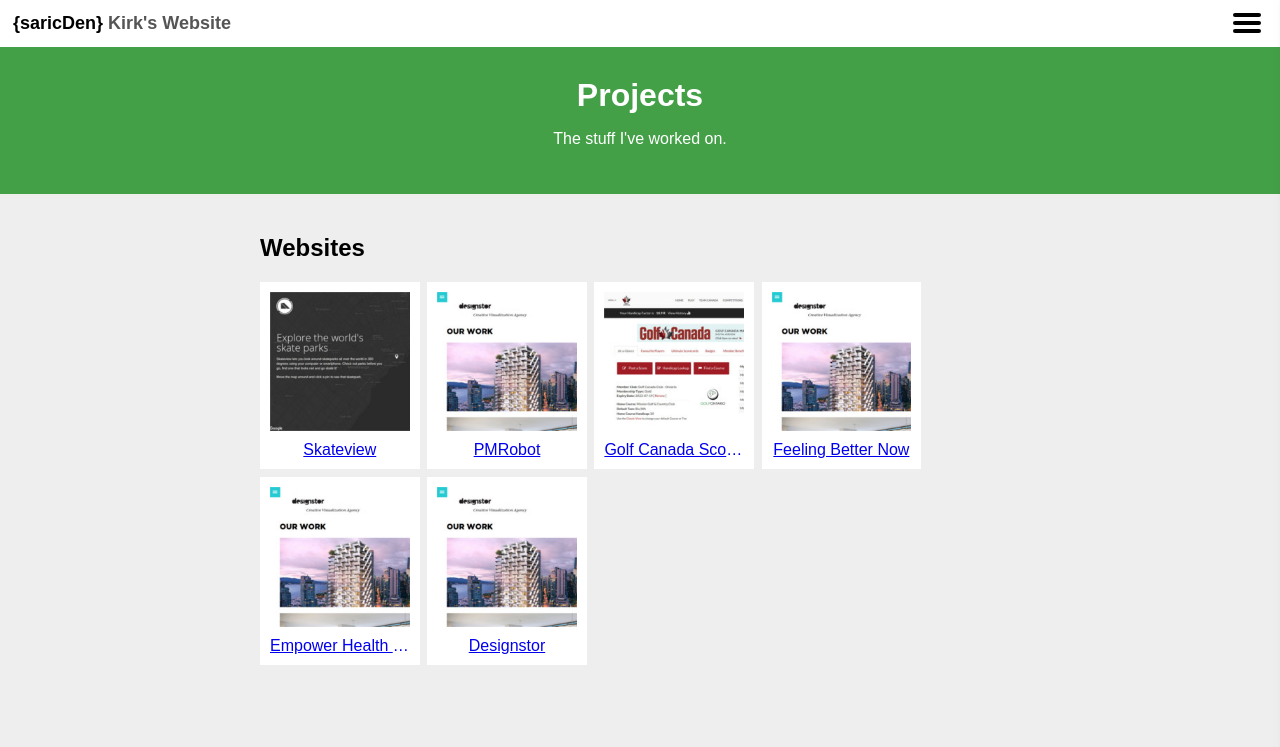
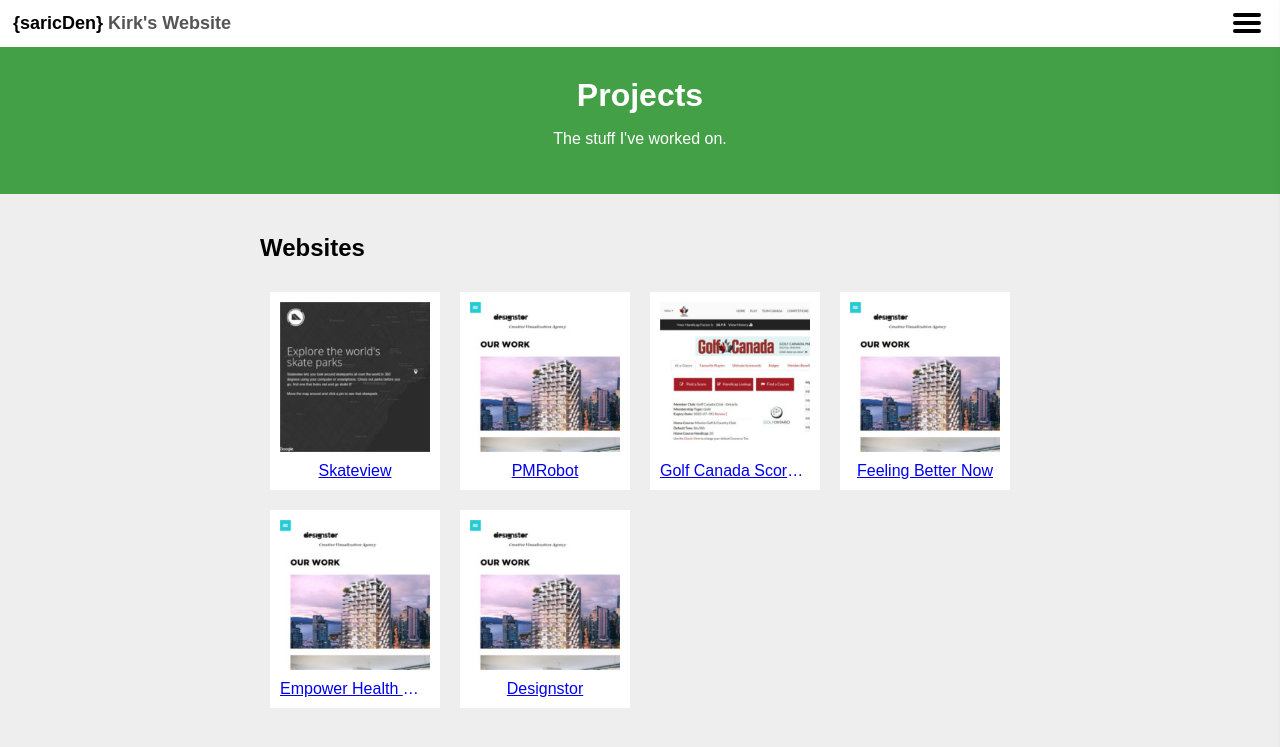
Before and after one commit to saricden/saricden.com, a Jekyll site: the page built from projects.html, in a window 1280 px wide. Shown: the top 747 px of the page. Built offline with Jekyll 4.4.1, drawn with Linux system fonts in a browser that asks for light colours.

Commit message:
Improves website projects styling.

```diff
--- a/projects.html
+++ b/projects.html
@@ -9,13 +9,15 @@ permalink: /projects/
 </header>
 
 <main class="contentbox">
-  <div class="website-container">
+  <div class="clearfix">
     <h2>Websites</h2>
     {% for post in site.categories.websites %}
-      <a href="{{ post.url }}" class="website">
-        <img src="{{ post.listImg }}" alt>
-        <span>{{ post.title }}</span>
-      </a>
+      <div class="website">
+        <a href="{{ post.url }}">
+          <img src="{{ post.listImg }}" alt>
+          <span>{{ post.title }}</span>
+        </a>
+      </div>
     {% endfor %}
   </div>
 </main>
--- a/src/css/main.css
+++ b/src/css/main.css
@@ -158,29 +158,30 @@ article.snippet {
   margin-bottom: 10px;
 }
 
-/* Website project snippet */
-.website-container:after {
+/* Clear floats */
+.clearfix:after {
   display: block;
   content: "";
   clear: both;
 }
-a.website {
+.website {
+  float: left;
+  width: 25%;
+  box-sizing: border-box;
+  padding: 10px;
+  text-align: center;
+}
+.website a {
   display: block;
-  float: left;
-  width: 21%;
-  box-sizing: border-box;
-  margin-right: 1%;
-  margin-bottom: 1%;
   padding: 10px;
   background-color: #FFF;
-  text-align: center;
 }
-a.website img {
+.website a img {
   display: block;
   width: 100%;
   margin-bottom: 10px;
 }
-a.website span {
+.website a span {
   display: block;
   white-space: nowrap;
   overflow: hidden;
@@ -223,9 +224,9 @@ a.website span {
 
 /* Media queries
 ----------------------------- */
-@media only screen and (max-width: 800px) {
-  a.website {
-    width: 30%;
+@media only screen and (max-width: 615px) {
+  .website {
+    width: 33%;
   }
 }
 
@@ -233,7 +234,10 @@ a.website span {
   .titlebox {
     text-align: center;
   }
-  a.website {
-    width: 49%;
+}
+
+@media only screen and (max-width: 450px) {
+  .website {
+    width: 50%;
   }
 }
```
